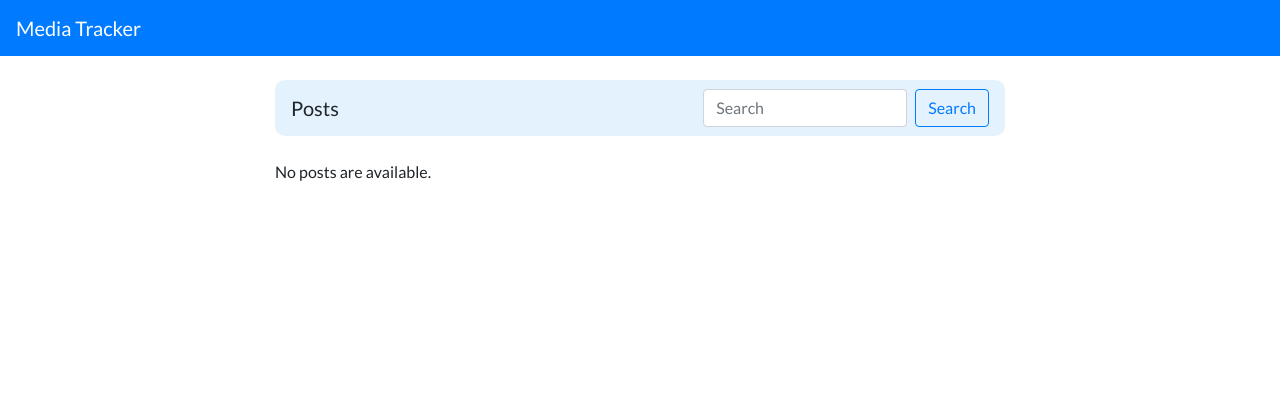
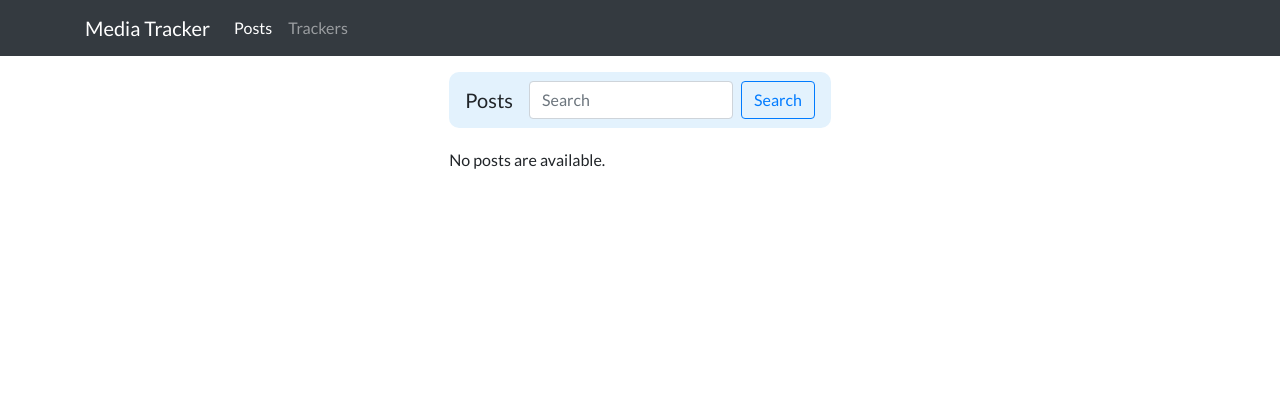
Before and after one commit to pushpreet/mediatracker, a Django app: page /posts/ in a window 1280 px wide. Shown: the top 420 px of the page. Before the commit the page ends 181 px from the top, so only its background shows below. Run offline with Django 3.2, Linux system fonts and the light colour scheme; data that the repository does not hold is empty; some libraries are stand-ins or nearby versions.

Commit message:
add navbar edit tracker list page

```diff
--- a/mediatracker/settings.py
+++ b/mediatracker/settings.py
@@ -78,8 +78,8 @@ DATABASES = {
     'default': {
         'ENGINE': 'django.db.backends.mysql',
         'NAME': 'mediatracker',
-        'USER': 'root',
-        'PASSWORD': '',
+        'USER': 'pushpreet',
+        'PASSWORD': 'password',
         'HOST': '127.0.0.1',
         'PORT': '3306',
         'OPTIONS': {
--- a/tracker/models.py
+++ b/tracker/models.py
@@ -65,7 +65,7 @@ class Post(models.Model):
     published = models.DateTimeField()
     site_type = models.CharField(max_length=30)
     country = models.CharField(max_length=30)
-    main_image = models.URLField(max_length=500)
+    main_image = models.URLField(max_length=500, null=True)
     performance_score = models.PositiveSmallIntegerField()
     domain_rank = models.PositiveIntegerField(null=True)
     author = models.CharField(max_length=200)
--- a/tracker/static/tracker/style.css
+++ b/tracker/static/tracker/css/style.css
@@ -7,3 +7,12 @@ a.custom-card:hover {
   color: inherit;
   text-decoration: none !important;
 }
+
+.navbar {
+  margin-bottom: 20px;
+}
+
+body {
+  min-height: 75rem;
+  padding-top: 4.5rem;
+}
--- /dev/null
+++ b/tracker/static/tracker/src/script.js
@@ -0,0 +1,4 @@
+$(document).ready(function() {
+    $('li.active').removeClass('active');
+    $('a[href="' + location.pathname + '"]').closest('li').addClass('active');
+  });
--- a/tracker/templates/tracker/base.html
+++ b/tracker/templates/tracker/base.html
@@ -2,18 +2,35 @@
 <html>
     <head>
         <title>Media Tracker</title>
-        <link rel="stylesheet" href="https://maxcdn.bootstrapcdn.com/bootstrap/4.0.0/css/bootstrap.min.css" integrity="sha384-Gn5384xqQ1aoWXA+058RXPxPg6fy4IWvTNh0E263XmFcJlSAwiGgFAW/dAiS6JXm" crossorigin="anonymous">
-        <link href='http://fonts.googleapis.com/css?family=Lato:400,700' rel='stylesheet' type='text/css'>
-        <link rel="stylesheet" type="text/css" href="{% static 'tracker/style.css' %}" />
+        <script src="https://code.jquery.com/jquery-3.2.1.slim.min.js" integrity="sha384-KJ3o2DKtIkvYIK3UENzmM7KCkRr/rE9/Qpg6aAZGJwFDMVNA/GpGFF93hXpG5KkN" crossorigin="anonymous"></script>
+        <script src="https://cdnjs.cloudflare.com/ajax/libs/popper.js/1.12.9/umd/popper.min.js" integrity="sha384-ApNbgh9B+Y1QKtv3Rn7W3mgPxhU9K/ScQsAP7hUibX39j7fakFPskvXusvfa0b4Q" crossorigin="anonymous"></script>
+        <script src="https://maxcdn.bootstrapcdn.com/bootstrap/4.0.0/js/bootstrap.min.js" integrity="sha384-JZR6Spejh4U02d8jOt6vLEHfe/JQGiRRSQQxSfFWpi1MquVdAyjUar5+76PVCmYl" crossorigin="anonymous"></script>
+        <script src="{% static 'tracker/src/script.js' %}"></script>
+
+        <link href="https://maxcdn.bootstrapcdn.com/bootstrap/4.0.0/css/bootstrap.min.css" rel="stylesheet" integrity="sha384-Gn5384xqQ1aoWXA+058RXPxPg6fy4IWvTNh0E263XmFcJlSAwiGgFAW/dAiS6JXm" crossorigin="anonymous"></link>
+        <link href='http://fonts.googleapis.com/css?family=Lato:400,700' rel='stylesheet' type='text/css' />
+        <link rel="stylesheet" type="text/css" href="{% static 'tracker/css/style.css' %}" />
     </head>
     <body>
-        <nav class="navbar navbar-dark bg-primary">
-            <a class="navbar-brand" href="{% url 'tracker:index' %}">Media Tracker</a>
+        <nav class="navbar navbar-expand-md navbar-dark fixed-top bg-dark">
+            <div class="container">
+                <a class="navbar-brand" href="{% url 'tracker:index' %}">Media Tracker</a>
+                <div class="collapse navbar-collapse" id="navbarsExample07">
+                    <ul class="navbar-nav mr-auto">
+                        <li class="nav-item active">
+                            <a class="nav-link" href="{% url 'tracker:index' %}">Posts <span class="sr-only">(current)</span></a>
+                        </li>
+                        <li class="nav-item">
+                            <a class="nav-link" href="{% url 'tracker:tracker_list' %}">Trackers</a>
+                        </li>
+                    </ul>
+                </div>
+            </div>
         </nav>
-        <br>
+
         <div class="container">
             <div class="row justify-content-center">
-                <div class="col-lg-8 col-md-8 col-sm-10 col-12">
+                <div>
                 {% block content %}
                 {% endblock %}
                 </div>
--- a/tracker/templates/tracker/index.html
+++ b/tracker/templates/tracker/index.html
@@ -8,20 +8,17 @@
           <button class="btn btn-outline-primary my-2 my-sm-0" type="submit">Search</button>
         </form>
     </nav>
-    <br>
     {% if latest_post_list %}
         {% for post in latest_post_list %}
         <a href="{% url 'tracker:post_detail' post.uuid %}" class="custom-card">
             <div class="card bg-light mb-3" style="width: 100%;">
                 <div class="card-header">{{ post.title }}</div>
                 <div class="card-body">
-                    <h5 class="card-title"></h5>
                     <p class="card-text">{{ post.text|truncatechars:200 }}</p>
                     <p class="text-right" style="font-size: 12px; margin-bottom: 0px;">{{ post.author }} | Site Link | Publish Date</p>
                 </div>
             </div>
         </a>
-            <!-- <li><a href="{% url 'tracker:post_detail' post.uuid %}">{{ post.title }}</a></li> -->
         {% endfor %}
     {% else %}
         <p>No posts are available.</p>
```
Also changed, not shown: tracker/templates/tracker/tracker_list.html (+20 -5 lines), tracker/migrations/0006_auto_20180402_1035.py (added).
